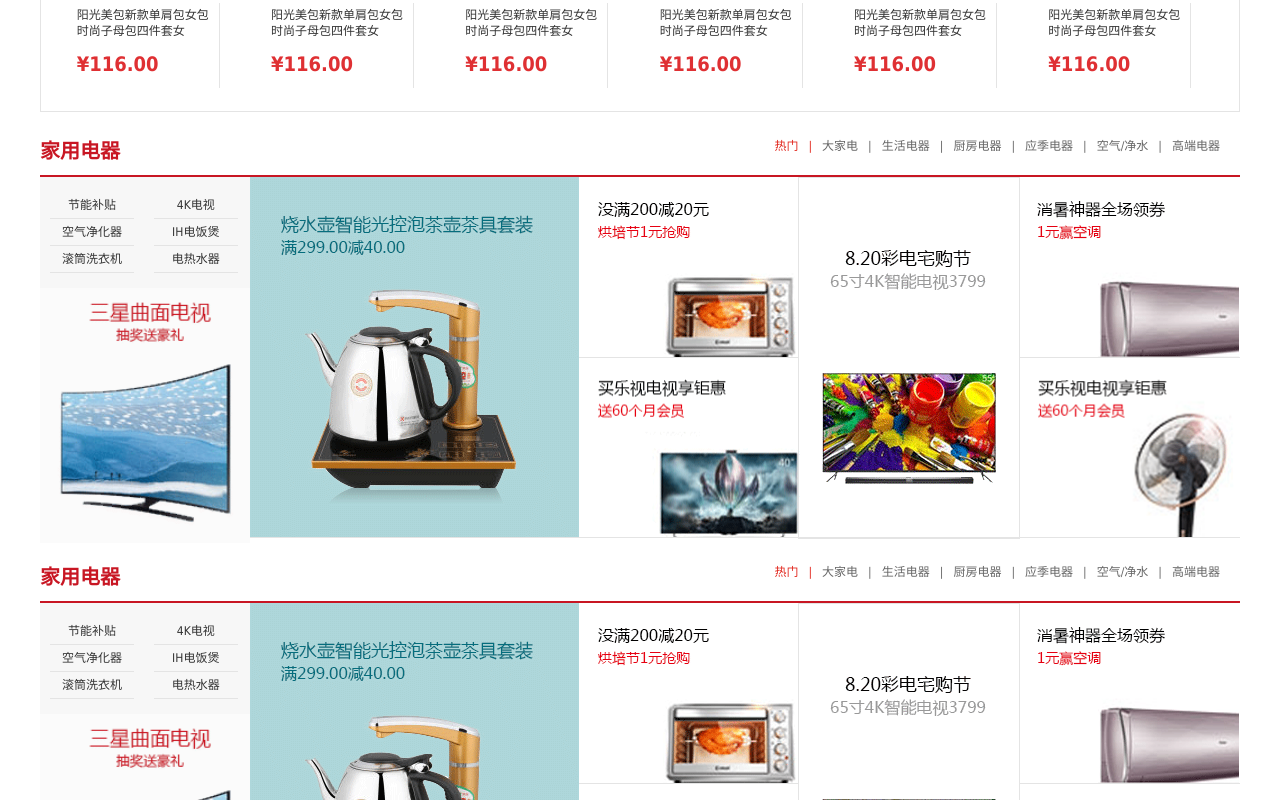
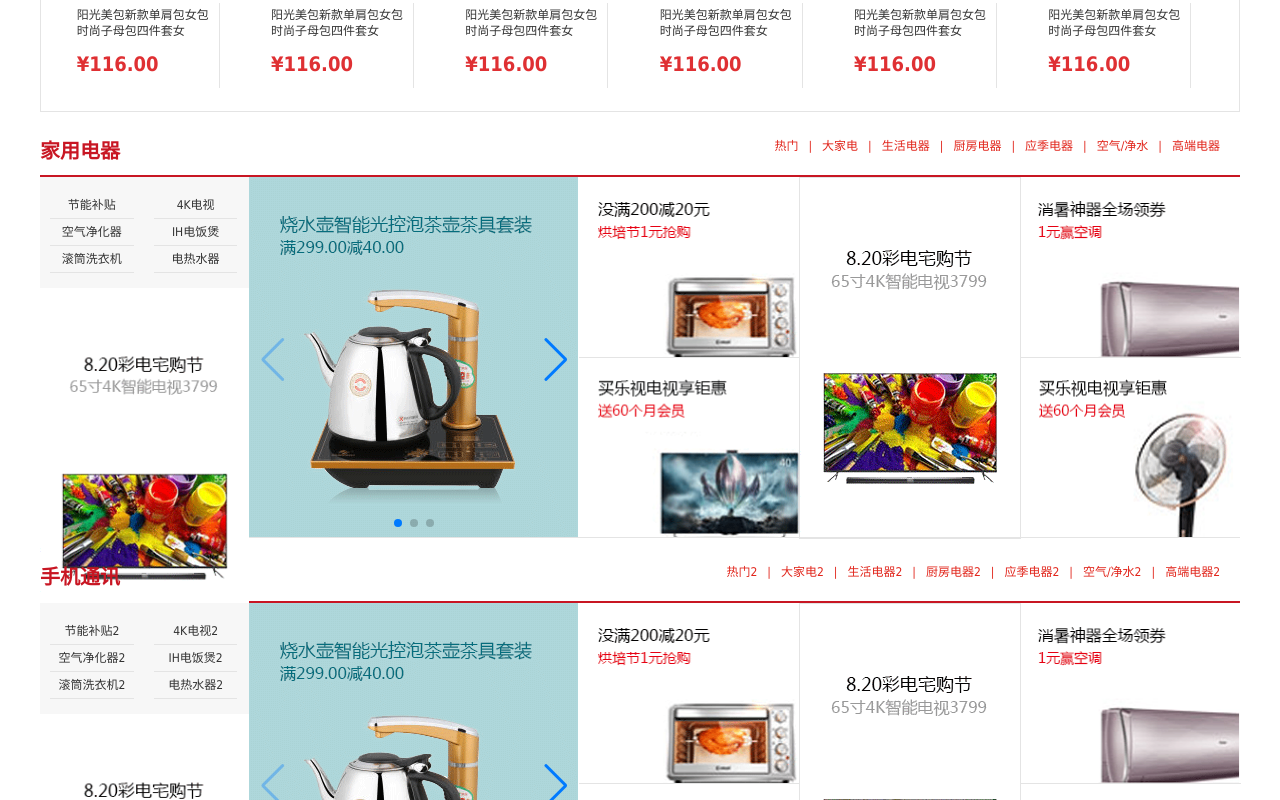
Before and after one commit to ArthurBoyle/vue3_study, a Vue app: page /#/home in a window 1280 px wide. Shown: the part 1460-2260 px from the top of the page. Built offline with nearby package versions, Linux system fonts and the light colour scheme; no server answers.

Commit message:
feat：完成floor组件

```diff
--- a/src/api/index.js
+++ b/src/api/index.js
@@ -15,3 +15,10 @@ export const reqGetBannerList = () => {
     method: "get"
   });
 };
+
+export const reqGetFloorList = () => {
+  return mock({
+    url: "/floor",
+    method: "get"
+  });
+};
--- a/src/pages/Home/components/Floor/Floor.vue
+++ b/src/pages/Home/components/Floor/Floor.vue
@@ -2,29 +2,11 @@
   <div class="floor">
     <div class="py-container">
       <div class="title clearfix">
-        <h3 class="fl">家用电器</h3>
+        <h3 class="fl">{{ list.name }}</h3>
         <div class="fr">
           <ul class="nav-tabs clearfix">
-            <li class="active">
-              <a href="#tab1" data-toggle="tab">热门</a>
-            </li>
-            <li>
-              <a href="#tab2" data-toggle="tab">大家电</a>
-            </li>
-            <li>
-              <a href="#tab3" data-toggle="tab">生活电器</a>
-            </li>
-            <li>
-              <a href="#tab4" data-toggle="tab">厨房电器</a>
-            </li>
-            <li>
-              <a href="#tab5" data-toggle="tab">应季电器</a>
-            </li>
-            <li>
-              <a href="#tab6" data-toggle="tab">空气/净水</a>
-            </li>
-            <li>
-              <a href="#tab7" data-toggle="tab">高端电器</a>
+            <li class="active" v-for="item in list.navList" :key="item.text">
+              <a :href="item.url" data-toggle="tab">{{ item.text }}</a>
             </li>
           </ul>
         </div>
@@ -34,49 +16,40 @@
           <div class="floor-1">
             <div class="blockgary">
               <ul class="jd-list">
-                <li>节能补贴</li>
-                <li>4K电视</li>
-                <li>空气净化器</li>
-                <li>IH电饭煲</li>
-                <li>滚筒洗衣机</li>
-                <li>电热水器</li>
+                <li v-for="item in list.keywords" :key="item">{{ item }}</li>
               </ul>
-              <img src="./images/floor-1-1.png" alt="" />
+              <img :src="list.bigImg" alt="" />
             </div>
             <div class="floorBanner">
-              <div class="swiper-container" id="floor1Swiper">
-                <div class="swiper-wrapper">
-                  <div class="swiper-slide">
-                    <img src="./images/floor-1-b01.png" alt="" />
-                  </div>
-                </div>
-                <!-- 如果需要分页器 -->
-                <div class="swiper-pagination"></div>
-
-                <!-- 如果需要导航按钮 -->
-                <div class="swiper-button-prev"></div>
-                <div class="swiper-button-next"></div>
-              </div>
+              <swiper
+                :modules="[Navigation, Pagination]"
+                :navigation="true"
+                :pagination="{ clickable: true }"
+              >
+                <swiper-slide v-for="item in list.carouselList" :key="item.id">
+                  <img :src="item.imgUrl" alt="item.imgUrl" />
+                </swiper-slide>
+              </swiper>
             </div>
             <div class="split">
               <span class="floor-x-line"></span>
               <div class="floor-conver-pit">
-                <img src="./images/floor-1-2.png" alt="" />
+                <img :src="list.recommendList[0]" alt="" />
               </div>
               <div class="floor-conver-pit">
-                <img src="./images/floor-1-3.png" alt="" />
+                <img :src="list.recommendList[1]" alt="" />
               </div>
             </div>
             <div class="split center">
-              <img src="./images/floor-1-4.png" alt="" />
+              <img :src="list.bigImg" alt="" />
             </div>
             <div class="split">
               <span class="floor-x-line"></span>
               <div class="floor-conver-pit">
-                <img src="./images/floor-1-5.png" alt="" />
+                <img :src="list.recommendList[2]" alt="" />
               </div>
               <div class="floor-conver-pit">
-                <img src="./images/floor-1-6.png" alt="" />
+                <img :src="list.recommendList[3]" alt="" />
               </div>
             </div>
           </div>
@@ -86,7 +59,14 @@
   </div>
 </template>
 
-<script setup></script>
+<script setup>
+import { defineProps } from "vue";
+import { Swiper, SwiperSlide } from "swiper/vue/swiper-vue.js";
+import { Navigation, Pagination } from "swiper";
+import "swiper/swiper-bundle.min.css";
+
+defineProps({ list: Object });
+</script>
 
 <style scoped lang="less">
 .floor {
--- a/src/pages/Home/components/ListContainer/index.vue
+++ b/src/pages/Home/components/ListContainer/index.vue
@@ -2,7 +2,7 @@
   <div class="list-container">
     <div class="sortList clearfix">
       <div class="center">
-        <swiper :modules="[Navigation]" :navigation="true">
+        <swiper :modules="[Navigation, Pagination]" :navigation="true" :pagination="{ clickable: true }">
           <swiper-slide v-for="item in bannerList" :key="item.id">
             <img :src="item.imgUrl" alt="item.imgUrl" />
           </swiper-slide>
@@ -85,7 +85,7 @@
 import { onMounted, computed } from "vue";
 import { useStore } from "vuex";
 import { Swiper, SwiperSlide } from "swiper/vue/swiper-vue.js";
-import { Navigation } from "swiper";
+import { Navigation, Pagination } from "swiper";
 import "swiper/swiper-bundle.min.css";
 
 const store = useStore();
--- a/src/pages/Home/index.vue
+++ b/src/pages/Home/index.vue
@@ -4,18 +4,29 @@
   <TodayRecommend />
   <Rank />
   <Like />
-  <Floor />
-  <Floor />
+  <Floor v-for="item in floorList" :key="item.id" :list="item" />
   <Brand />
 </template>
 
 <script setup>
+import { onMounted, computed } from "vue";
+import { useStore } from "vuex";
 import ListContainer from "./components/ListContainer";
 import TodayRecommend from "./components/TodayRecommend";
 import Rank from "./components/Rank";
 import Like from "./components/Like";
 import Floor from "./components/Floor/Floor";
 import Brand from "./components/Brand";
+
+const store = useStore();
+
+onMounted(() => {
+  store.dispatch("home/getFloorList");
+});
+
+const floorList = computed(() => {
+  return store.state.home.floorList;
+});
 </script>
 
 <style scoped></style>
--- a/src/store/modules/home.js
+++ b/src/store/modules/home.js
@@ -1,10 +1,11 @@
-import { reqGetCategoryList, reqGetBannerList } from "@/api";
+import { reqGetCategoryList, reqGetBannerList, reqGetFloorList } from "@/api";
 
 export default {
   namespaced: true,
   state: {
     categoryList: [],
-    bannerList: []
+    bannerList: [],
+    floorList: []
   },
   actions: {
     async getCategoryList({ commit }) {
@@ -18,6 +19,12 @@ export default {
       if (code === 200) {
         commit("setBannerList", data);
       }
+    },
+    async getFloorList({ commit }) {
+      const { code, data } = await reqGetFloorList();
+      if (code === 200) {
+        commit("setFloorList", data);
+      }
     }
   },
   mutations: {
@@ -26,6 +33,9 @@ export default {
     },
     setBannerList(state, payload) {
       state.bannerList = payload;
+    },
+    setFloorList(state, payload) {
+      state.floorList = payload;
     }
   }
 };
```
